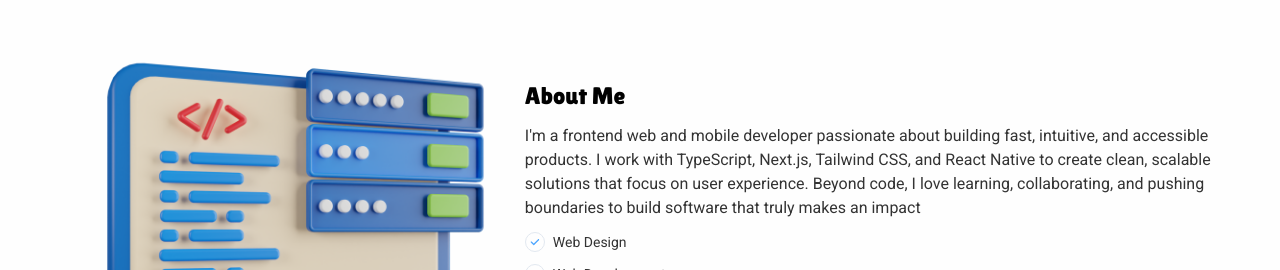
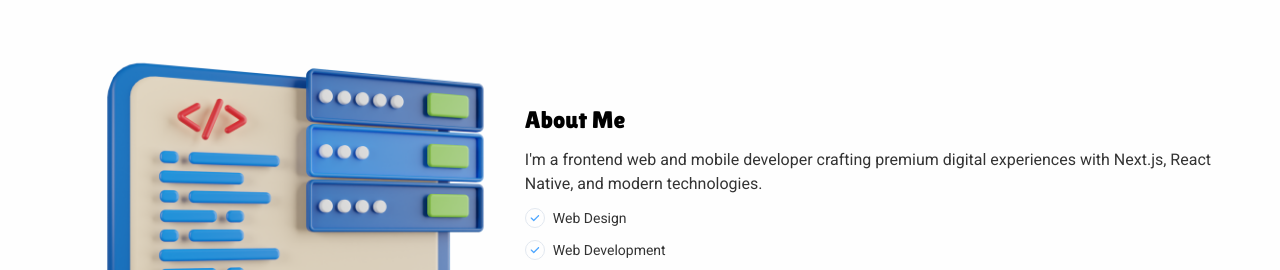
Before and after one commit to Treasure56/portfolio, a Next.js app: page / in a window 1280 px wide. Shown: the part 800-1070 px from the top of the page. Built offline with nearby package versions, Linux system fonts and the light colour scheme; no server answers; the database is empty.

Commit message:
updated contents

```diff
--- a/src/app/(public)/About.tsx
+++ b/src/app/(public)/About.tsx
@@ -14,12 +14,8 @@ export default function About() {
       <div className="flex flex-col justify-center gap-3 col-span-6 [&_p]:opacity-80">
         <h1 className="text-2xl font-lilita">About Me</h1>
         <p>
-          I&apos;m a frontend web and mobile developer passionate about building
-          fast, intuitive, and accessible products. I work with TypeScript,
-          Next.js, Tailwind CSS, and React Native to create clean, scalable
-          solutions that focus on user experience. Beyond code, I love learning,
-          collaborating, and pushing boundaries to build software that truly
-          makes an impact
+          I&apos;m a frontend web and mobile developer crafting premium digital
+          experiences with Next.js, React Native, and modern technologies.
         </p>
         {skills.map((skill) => (
           <div key={skill} className="flex gap-2">
```
